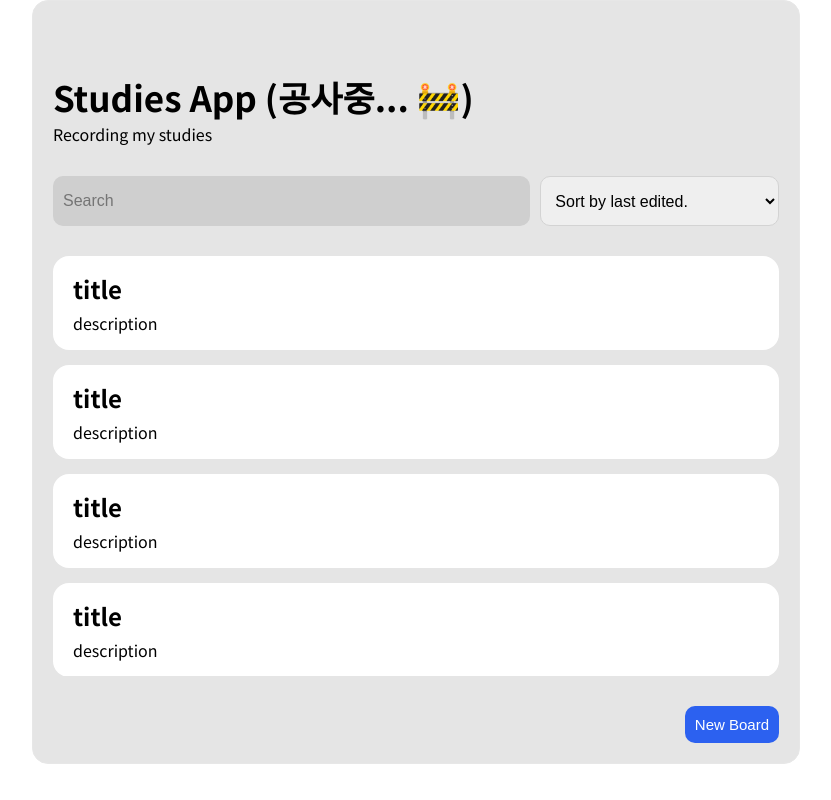
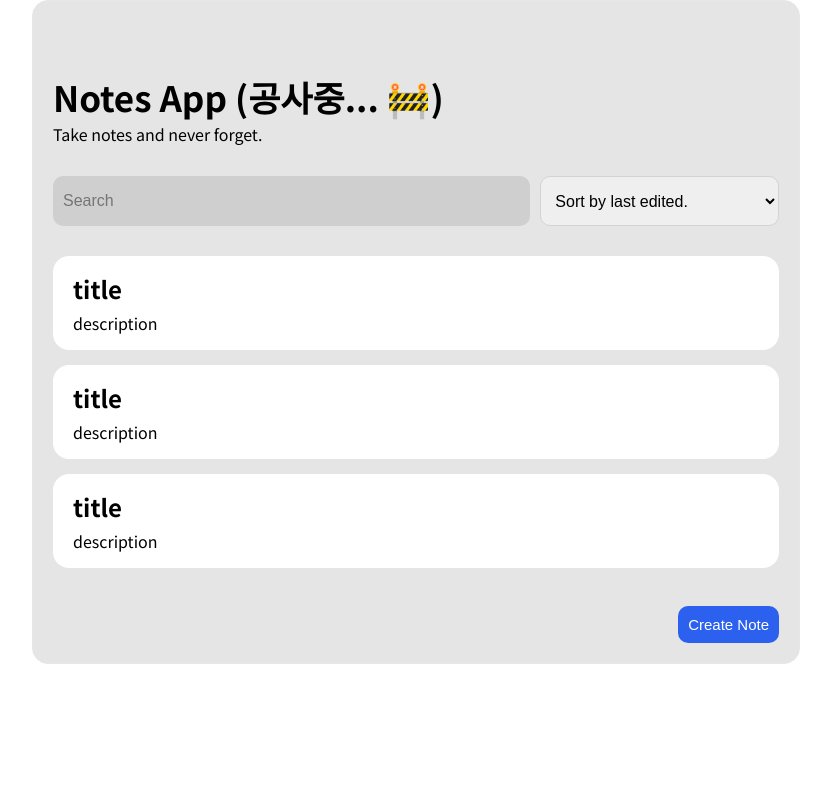
Before and after one commit to leejw951208/notes-app, a React (Vite) app: page / in a window 1280 px wide. Shown: the whole page, without its empty margins (224-1055 px from the left). Built offline with nearby package versions, Linux system fonts and the light colour scheme.

Commit message:
디자인 수정

```diff
--- a/src/components/board/list/List.jsx
+++ b/src/components/board/list/List.jsx
@@ -9,7 +9,7 @@ const ItemSection = styled.section`
   display: flex;
   flex-direction: column;
   gap: 15px;
-  height: 420px;
+  height: 320px;
   overflow-y: overlay;
 `;
 
@@ -36,10 +36,10 @@ const List = () => {
       </ItemSection>
       <ButtonSection>
         <Button
-          backGroundColor={"#2C61F0"}
-          hoverBackGroundColor={"#1448D3"}
-          color={"white"}
-          name={"New Board"}
+          backGroundColor="#2C61F0"
+          hoverBackGroundColor="#1448D3"
+          color="white"
+          name="Create Note"
           onClick={handleAddBoard}
         />
       </ButtonSection>
--- a/src/components/board/write/Write.jsx
+++ b/src/components/board/write/Write.jsx
@@ -53,44 +53,31 @@ const Write = () => {
     <>
       <TopButtonSection>
         <Button
-          backGroundColor={"#7B7B7B"}
-          color={"white"}
-          hoverBackGroundColor={"#626262"}
-          name={"< Back"}
+          backGroundColor="#7B7B7B"
+          color="white"
+          hoverBackGroundColor="#626262"
+          name="< Back"
           onClick={handleCancelBoard}
         />
       </TopButtonSection>
       <WriteSection>
         <Div>
-          <Input type="text" placeholder="제목" backGroundColor="#fff" />
+          <Input type="text" placeholder="Note title" backGroundColor="#fff" />
         </Div>
-        <Div2>
-          <Input type="text" placeholder="기간" backGroundColor="#fff" />
-          <Input type="text" placeholder="기간" backGroundColor="#fff" />
-        </Div2>
-        <Div>
-          <Input type="text" placeholder="스킬" backGroundColor="#fff" />
-        </Div>
-        <Div>
-          <Input type="text" placeholder="요약" backGroundColor="#fff" />
-        </Div>
-        <TextArea rows="10" placeholder="설명"></TextArea>
-        <Div>
-          <Input type="text" placeholder="링크" backGroundColor="#fff" />
-        </Div>
+        <TextArea rows="10" placeholder="Enter note text"></TextArea>
       </WriteSection>
       <FooterButtonSection>
         <Button
-          backGroundColor={"#E53B48"}
-          hoverBackGroundColor={"#D31414"}
-          color={"white"}
-          name={"Remove"}
+          backGroundColor="#E53B48"
+          hoverBackGroundColor="#D31414"
+          color="white"
+          name="Remove"
         />
         <Button
-          backGroundColor={"#2C61F0"}
-          hoverBackGroundColor={"#1448D3"}
-          color={"white"}
-          name={"Save"}
+          backGroundColor="#2C61F0"
+          hoverBackGroundColor="#1448D3"
+          color="white"
+          name="Done"
         />
       </FooterButtonSection>
     </>
--- a/src/components/header/Header.jsx
+++ b/src/components/header/Header.jsx
@@ -11,8 +11,8 @@ const StyledHeader = styled.header`
 const Header = () => {
   return (
     <StyledHeader>
-      <h1>Studies App (공사중... 🚧)</h1>
-      <p>Recording my studies</p>
+      <h1>Notes App (공사중... 🚧)</h1>
+      <p>Take notes and never forget.</p>
     </StyledHeader>
   );
 };
--- a/src/components/main/Main.jsx
+++ b/src/components/main/Main.jsx
@@ -1,7 +1,7 @@
 import { useSelector } from "react-redux";
 import List from "../board/list/List";
 import styled from "styled-components";
-import Write from "../board/\bwrite/Write";
+import Write from "../board/write/Write";
 
 const StyledMain = styled.main`
   display: flex;
```
